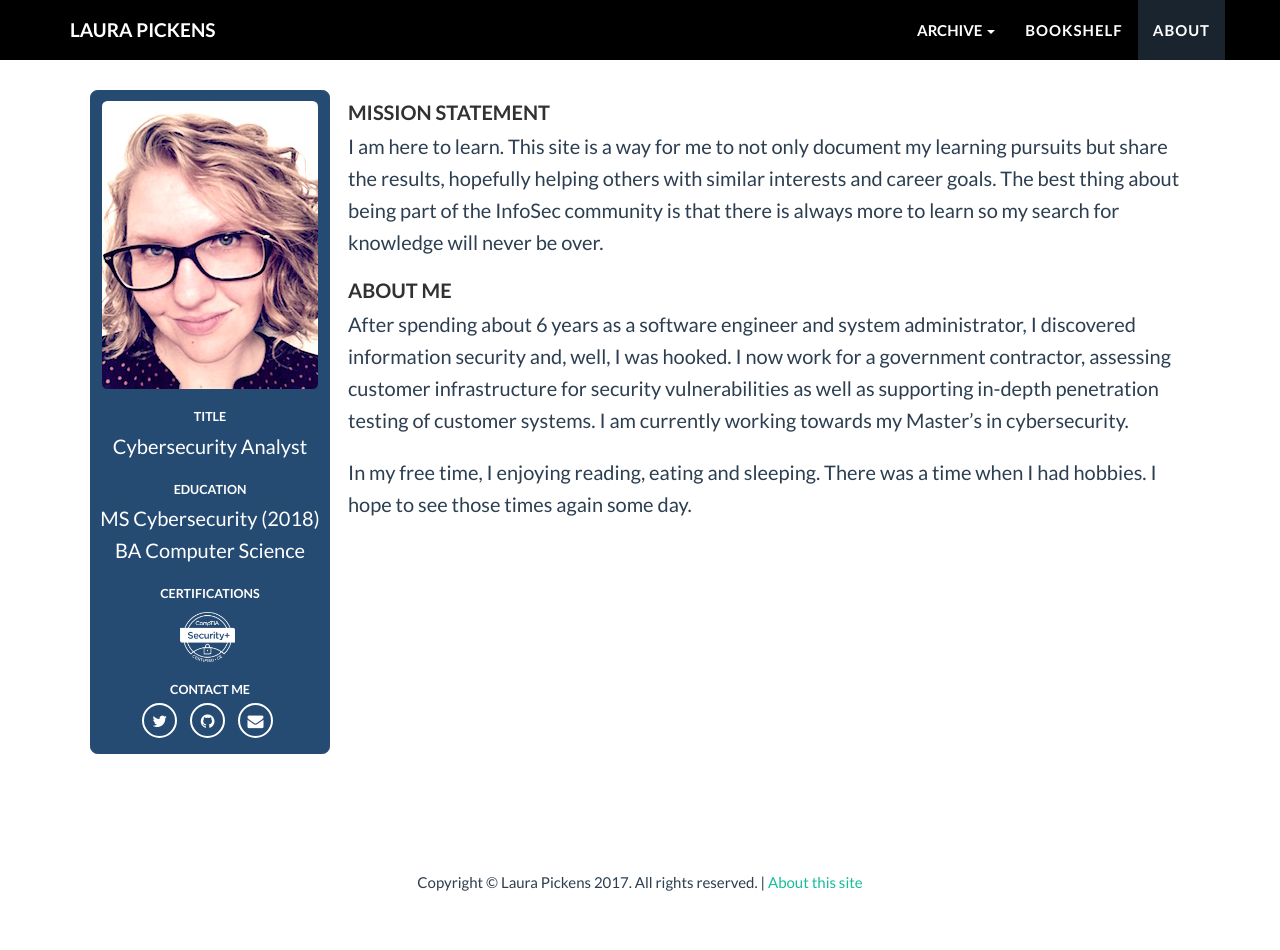
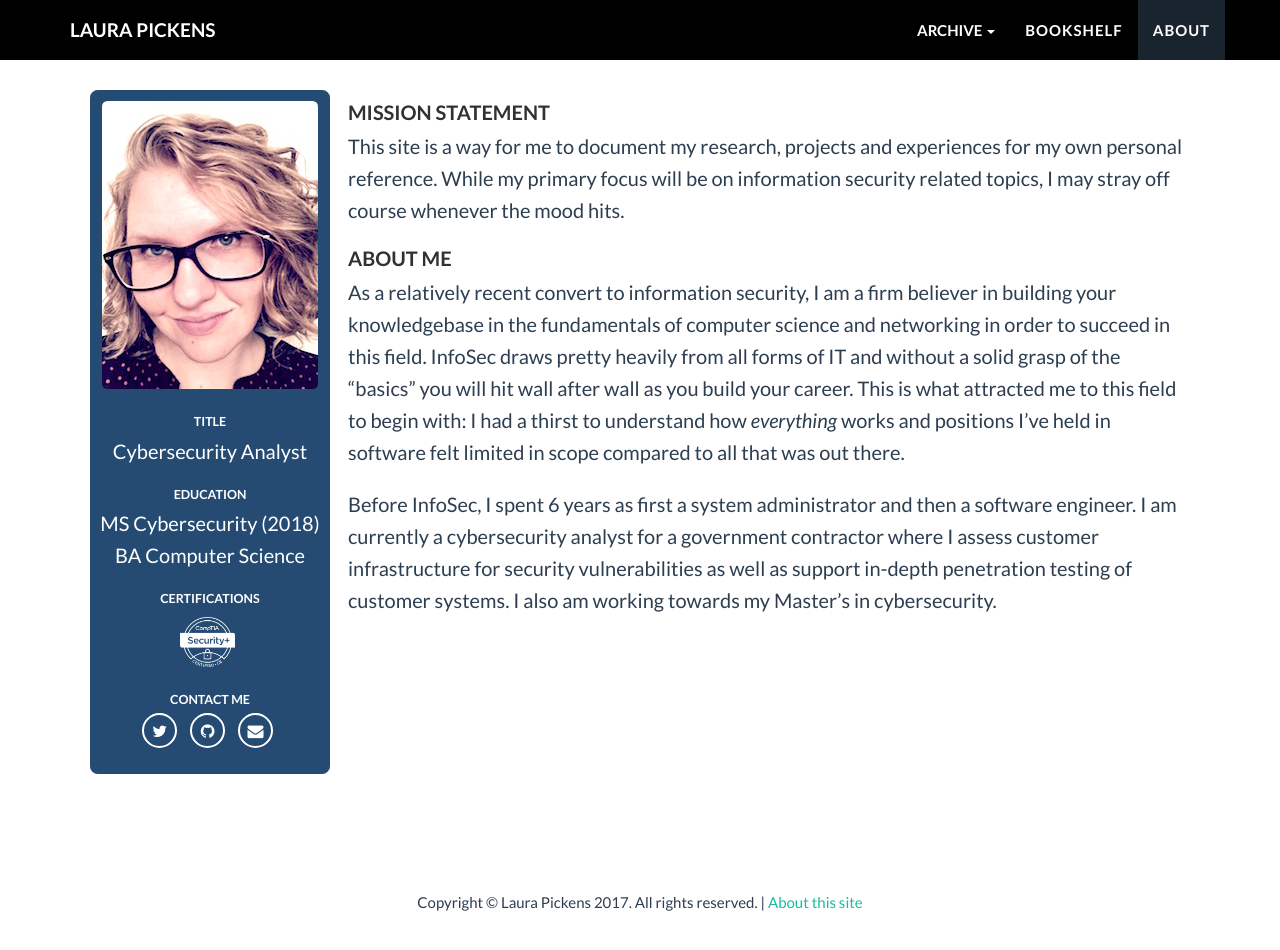
Before and after one commit to lpickens03/lpickens03.github.io, a Jekyll site: the page built from about.md, in a window 1280 px wide and 1013 px high. Shown: the top 950 px of the window. Built offline with Jekyll 4.4.1, drawn with Linux system fonts in a browser that asks for light colours; nearby versions of some CDN libraries; some web fonts are replaced.

Commit message:
more tweaks to about and spacing adjustments

```diff
--- a/_includes/signature.html
+++ b/_includes/signature.html
@@ -6,7 +6,7 @@
         <div class="title">
         ABOUT <a href="/about">LAURA PICKENS</a>
         </div>
-        <p>I spent my early years as a software engineer and system administrator before making the move to information security. By day, I perform vulnerability assessments for a government contractor, decomposing the functionality of customer systems in order to identify potential attack vectors. By night, I work towards my MS in cybersecurity.</p>
+        <p>By day, I am a cybersecurity analyst, performing vulnerability assessments for a government contractor. By night, I am a grad student, working towards my MS in cybersecurity.</p>
         <p>I am here to learn and share any scraps of wisdom I manage to gather with the general population (for better or for worse).</p>
         <div>
             <ul class="list-inline">
--- a/about.md
+++ b/about.md
@@ -52,9 +52,9 @@ quote-author: Google Chromium Projects
    </div>
 </div>
 <h2>Mission Statement</h2>
-I am here to learn. This site is a way for me to not only document my learning pursuits but share the results, hopefully helping others with similar interests and career goals. The best thing about being part of the InfoSec community is that there is always more to learn so my search for knowledge will never be over.
+This site is a way for me to document my research, projects and experiences for my own personal reference. While my primary focus will be on information security related topics, I may stray off course whenever the mood hits.
 
 <h2>About Me</h2>
-After spending about 6 years as a software engineer and system administrator, I discovered information security and, well, I was hooked. I now work for a government contractor, assessing customer infrastructure for security vulnerabilities as well as supporting in-depth penetration testing of customer systems. I am currently working towards my Master's in cybersecurity.
+As a relatively recent convert to information security, I am a firm believer in building your knowledgebase in the fundamentals of computer science and networking in order to succeed in this field. InfoSec draws pretty heavily from all forms of IT and without a solid grasp of the "basics" you will hit wall after wall as you build your career. This is what attracted me to this field to begin with: I had a thirst to understand how <i>everything</i> works and positions I've held in software felt limited in scope compared to all that was out there.
 
-In my free time, I enjoying reading, eating and sleeping. There was a time when I had hobbies. I hope to see those times again some day.
+Before InfoSec, I spent 6 years as first a system administrator and then a software engineer. I am currently a cybersecurity analyst for a government contractor where I assess customer infrastructure for security vulnerabilities as well as support in-depth penetration testing of customer systems. I also am working towards my Master's in cybersecurity.
--- a/css/post.css
+++ b/css/post.css
@@ -16,7 +16,7 @@ h2 {
   font-size: 2rem;
 }
 h3 {
-  margin-top: 1.5rem;
+  margin-top: 2rem;
   font-size: 1.25rem;
 }
 h4, h5, h6 {
@@ -39,7 +39,7 @@ strong {
 /* Lists */
 ul, ol, dl {
   margin-top: 0;
-  margin-bottom: 1rem;
+  margin-bottom: 2rem;
 }
 
 dt {
@@ -153,7 +153,7 @@ img {
 
 /* Tables */
 table {
-  margin-bottom: 1rem;
+  margin-bottom: 2rem;
   width: 100%;
   border: 1px solid #e5e5e5;
   border-collapse: collapse;
@@ -166,6 +166,10 @@ th {
 tbody tr:nth-child(odd) td,
 tbody tr:nth-child(odd) th {
   background-color: #f9f9f9;
+}
+
+.archive {
+  margin-bottom: 0.5rem;
 }
 
 
```
Also changed, not shown: archive.md (+1 -1 lines), 1 other file.
